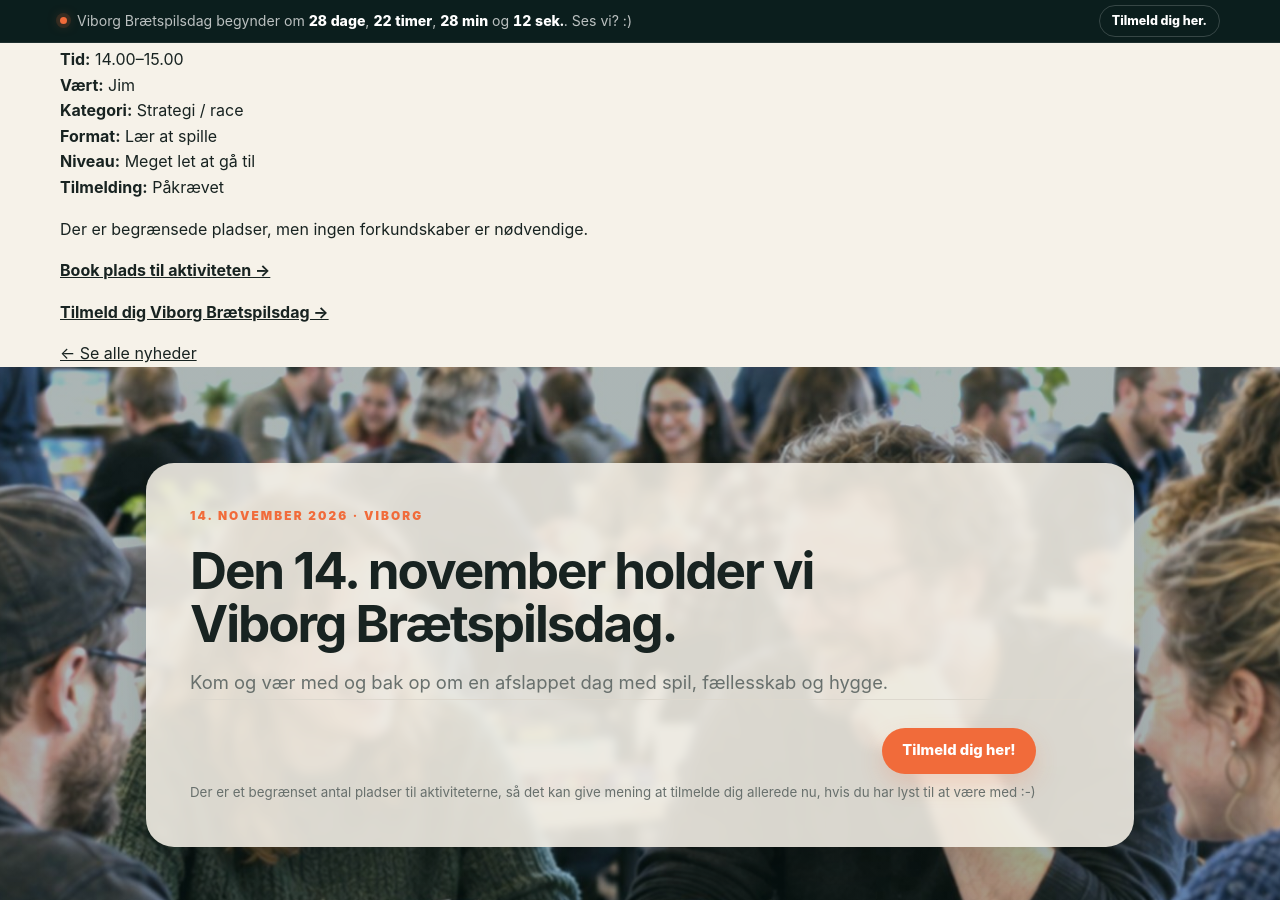
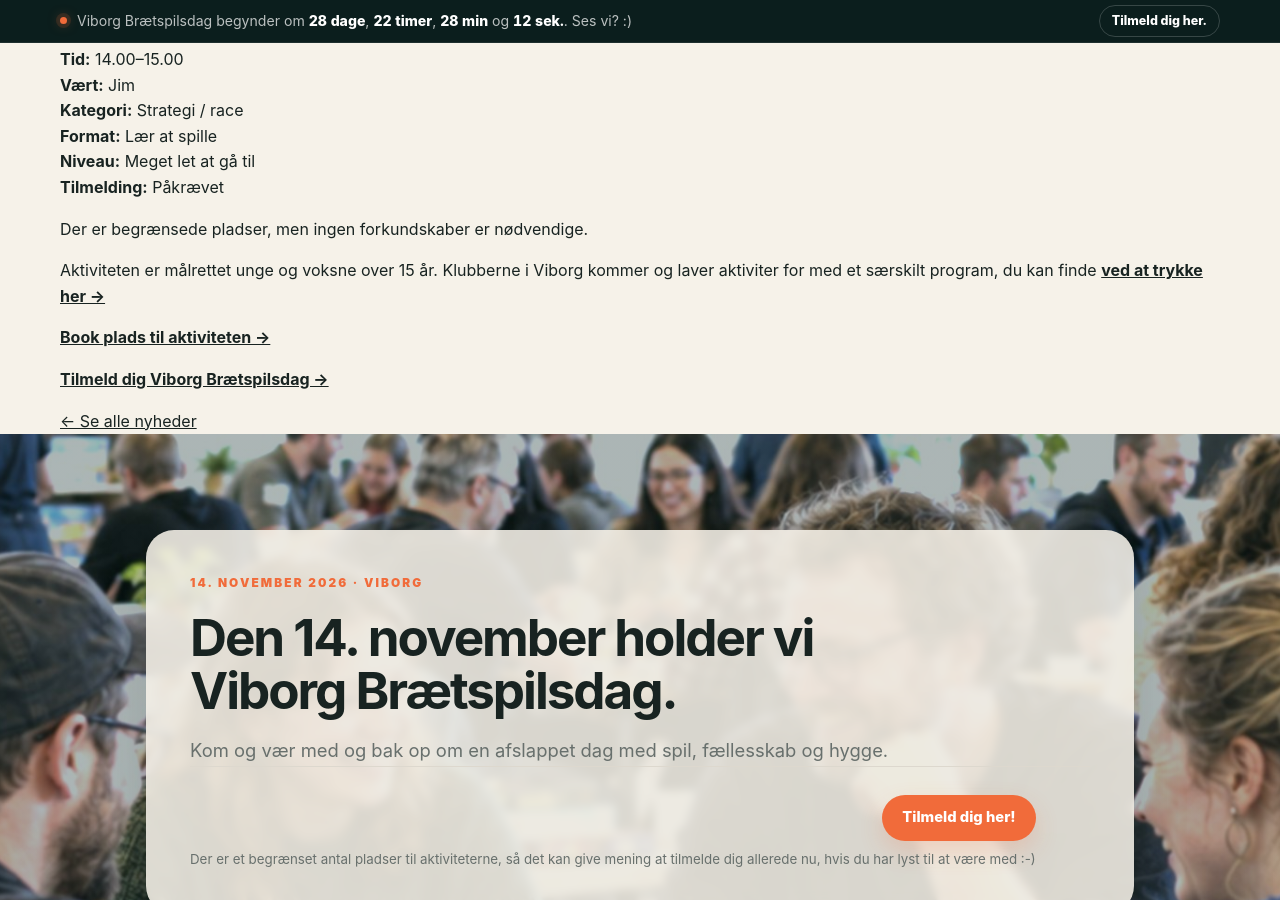
Before and after one commit to Andrejao/spilex, a Jekyll site: the page built from _posts/2026-09-15-ave-caesar.md, in a window 1280 px wide and 900 px high, scrolled down 1397 px. Built offline with Jekyll 4.4.1, drawn with Linux system fonts in a browser that asks for light colours.

Commit message:
Update 2026-09-15-ave-caesar.md

```diff
--- a/_posts/2026-09-15-ave-caesar.md
+++ b/_posts/2026-09-15-ave-caesar.md
@@ -68,6 +68,9 @@ Der er stadig taktiske valg, men du behøver ikke holde styr på lange kæder af
 
 Der er begrænsede pladser, men ingen forkundskaber er nødvendige.
 
+Aktiviteten er  målrettet unge og voksne over 15 år. Klubberne i Viborg kommer og laver aktiviter for med et særskilt program, du kan finde [**ved at trykke her
+ →**]([https://booking.viborgbraetspil.dk/](https://viborgbraetspil.dk/nyheder/klubberne/))
+
 [**Book plads til aktiviteten →**](https://booking.viborgbraetspil.dk/)
 
 [**Tilmeld dig Viborg Brætspilsdag →**](/tilmelding/)
```
